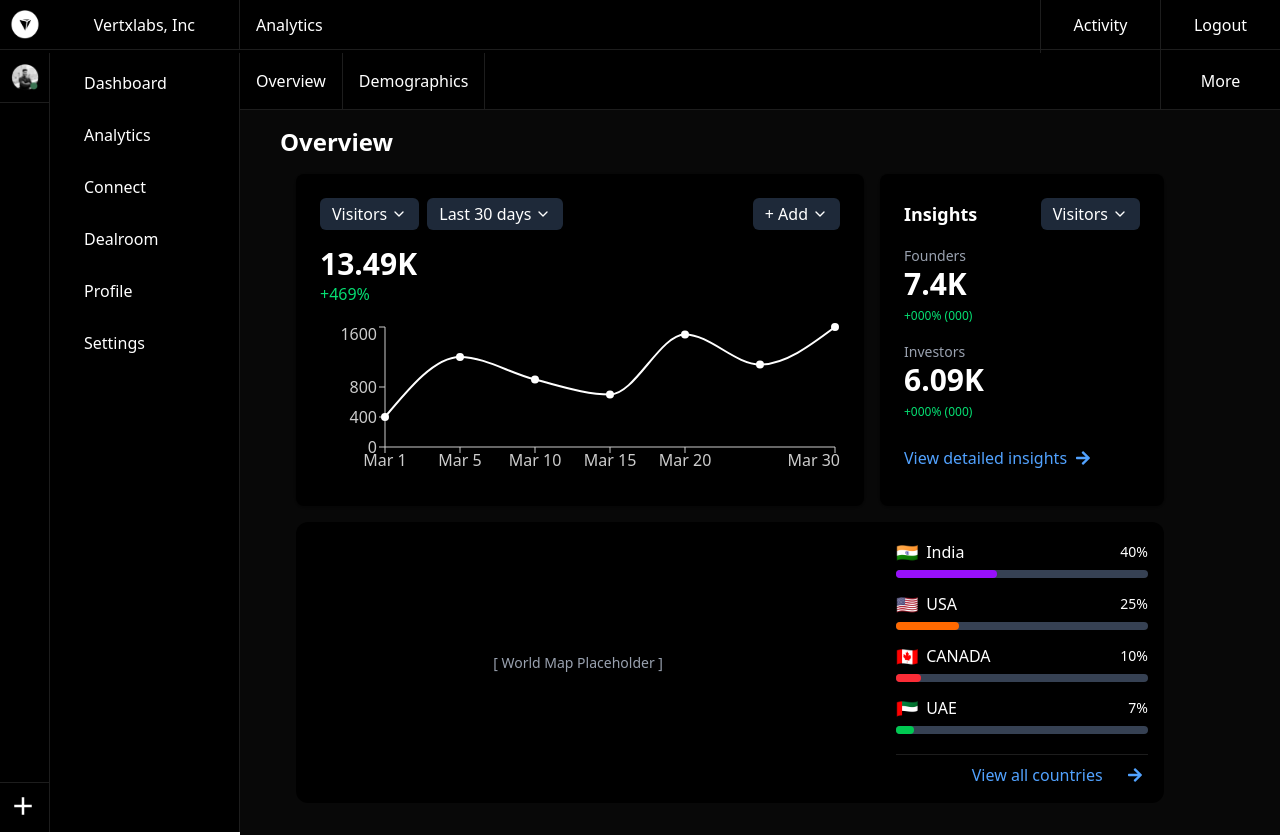
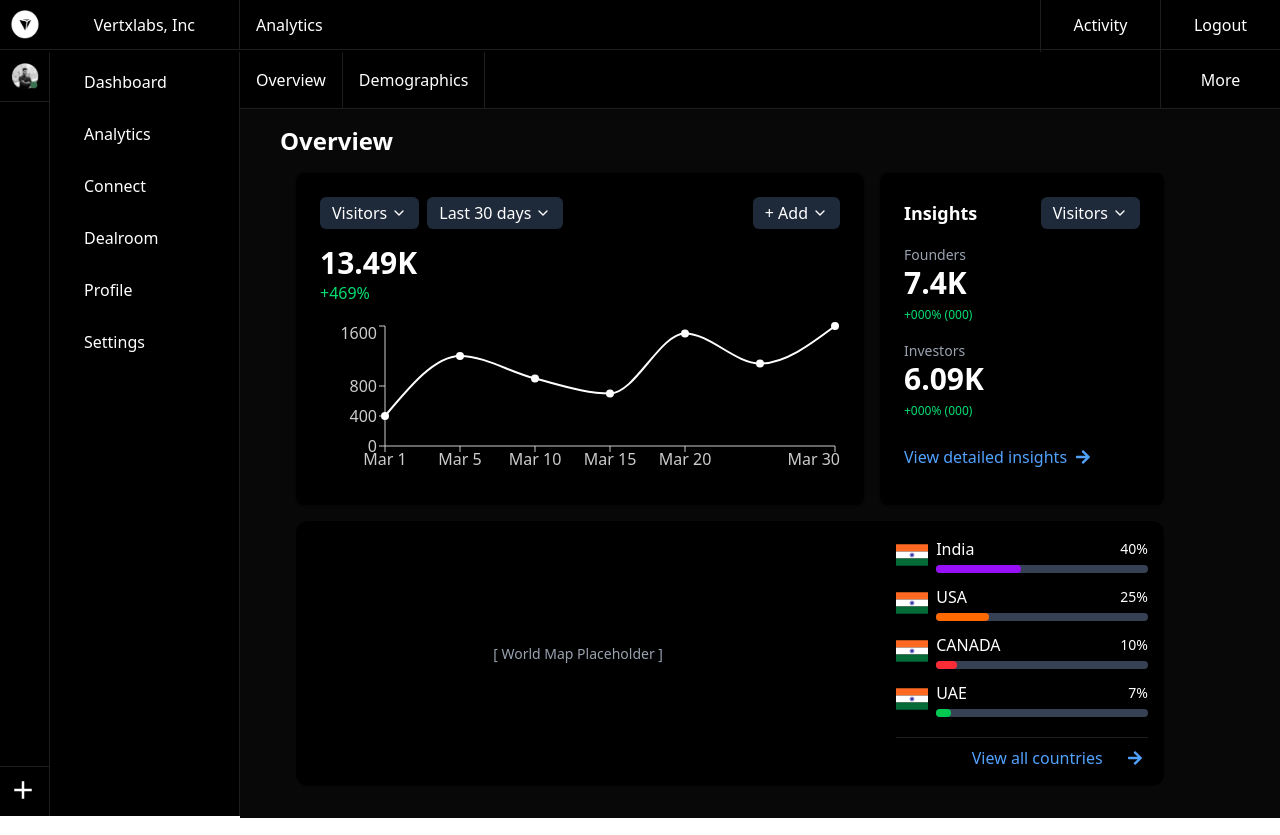
Before and after one commit to ravichandrapalla/vertxlabs-project, a React (Vite) app: page / in a window 1280 px wide. Built offline with nearby package versions, Linux system fonts and the light colour scheme.

Commit message:
demographics partially done

```diff
--- a/package.json
+++ b/package.json
@@ -12,6 +12,7 @@
   "dependencies": {
     "@tailwindcss/vite": "^4.1.1",
     "clsx": "^2.1.1",
+    "country-flag-icons": "^1.5.18",
     "react": "^19.0.0",
     "react-dom": "^19.0.0",
     "react-icons": "^5.5.0",
--- a/src/components/graph/DemoGraphics.jsx
+++ b/src/components/graph/DemoGraphics.jsx
@@ -1,6 +1,7 @@
 import React from "react";
 import { FaArrowRight } from "react-icons/fa";
 import { IoChevronDown } from "react-icons/io5";
+import { IN, US } from "country-flag-icons/react/3x2";
 
 const demographics = [
   { country: "India", percentage: 40, color: "bg-purple-600", flag: "🇮🇳" },
@@ -30,19 +31,26 @@ const DemoGraphics = () => {
       <div className="flex flex-col flex-grow p-4 ">
         <div className="flex flex-col border-[#1D1D1D] border-b-1 pb-2">
           {demographics.map(({ country, percentage, color, flag }) => (
-            <div key={country} className="mb-3">
+            <div
+              key={country}
+              className="flex items-center justify-between w-full mb-3 gap-2"
+            >
+              <div className="">
+                <IN className="w-8 h-8 rounded" />
+              </div>
+              <div className="w-full">
                 <div className="flex justify-between items-center">
                   <span className="flex items-center space-x-2">
-                  <span className="text-lg">{flag}</span>
                     <span>{country}</span>
                   </span>
                   <span className="text-sm">{percentage}%</span>
                 </div>
-              <div className="w-full bg-gray-700 h-2 rounded-md mt-1">
+                <div className=" bg-gray-700 h-2 rounded-md mt-1">
                   <div
                     className={`${color} h-2 rounded-md`}
                     style={{ width: `${percentage}%` }}
                   ></div>
+                </div>
               </div>
             </div>
           ))}
```
Also changed, not shown: 1 other file (tests, documents, lock files or other folders). Lines whose indentation alone changed are shown as unchanged.
